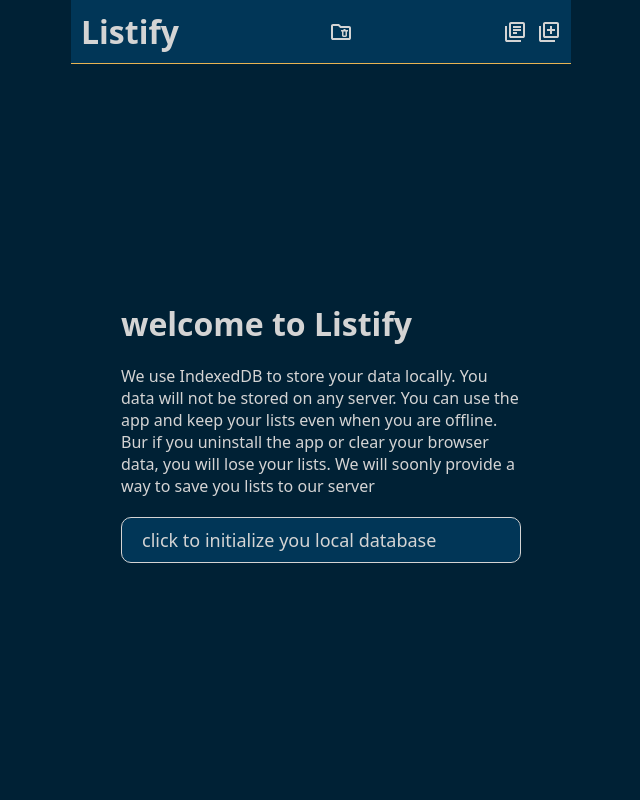
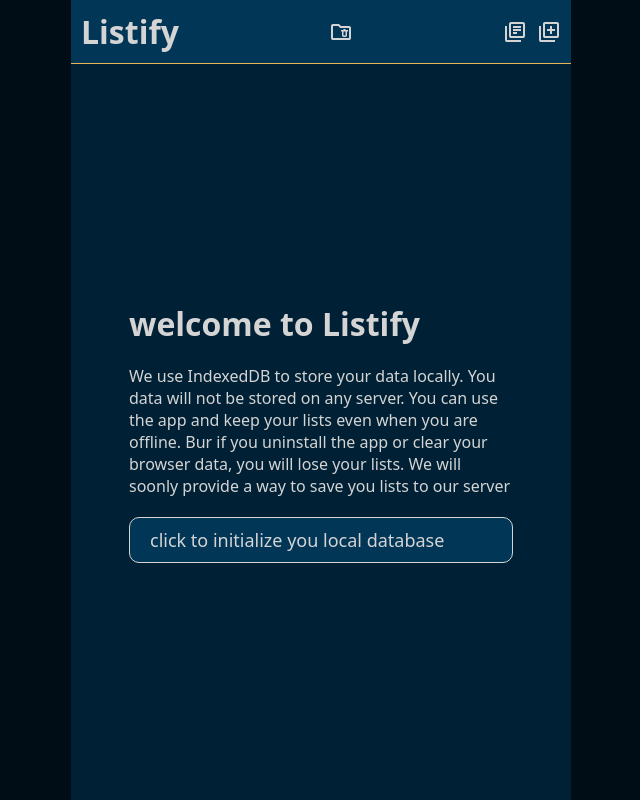
Before and after one commit to Six-lits-cone-valet/Listification, a Nuxt app: page / in a window 1280 px wide. Shown: the whole page, without its empty margins (319-959 px from the left). Built offline with nearby package versions, Linux system fonts and the light colour scheme.

Commit message:
html color app padding

```diff
--- a/app.vue
+++ b/app.vue
@@ -40,6 +40,7 @@ onMounted(async () => {
 main {
     flex-grow: 1;
     background-color: var(--darker);
+    padding: 10px;
 }
 
 
--- a/css/main.css
+++ b/css/main.css
@@ -8,6 +8,7 @@
 :root {
     --dark: rgb(1, 54, 87);
     --darker: rgb(0, 33, 53);
+    --super-dark: rgb(0, 13, 22);
     --color: rgb(231, 179, 83);
     --gray-light: rgb(212, 212, 212);
     --gray-mid: rgb(42, 69, 87);
@@ -16,7 +17,7 @@
 }
 
 html {
-    background-color: var(--darker);
+    background-color: var(--super-dark);
 }
 
 body {
```
